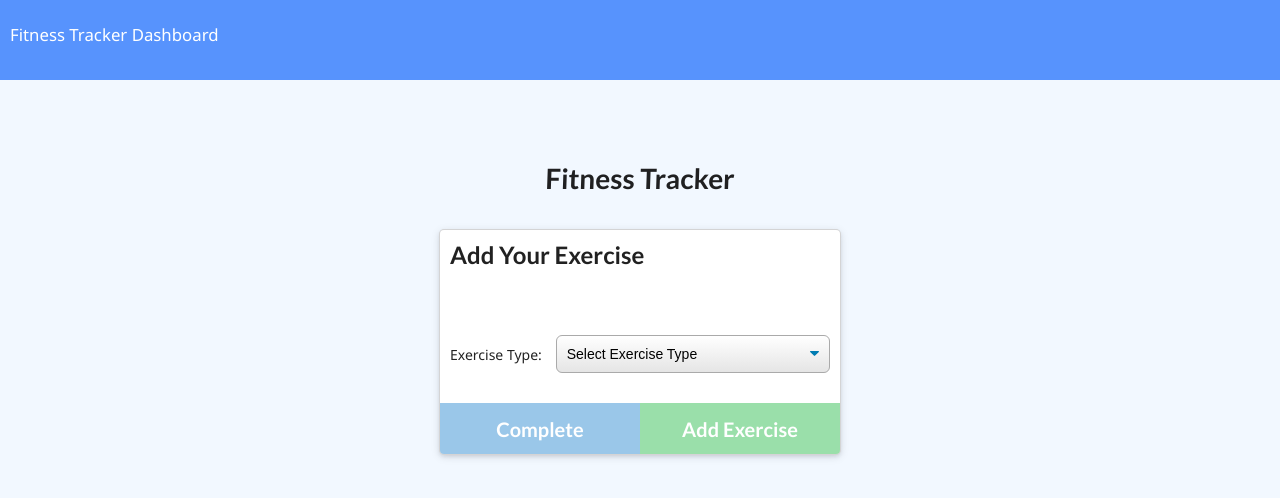
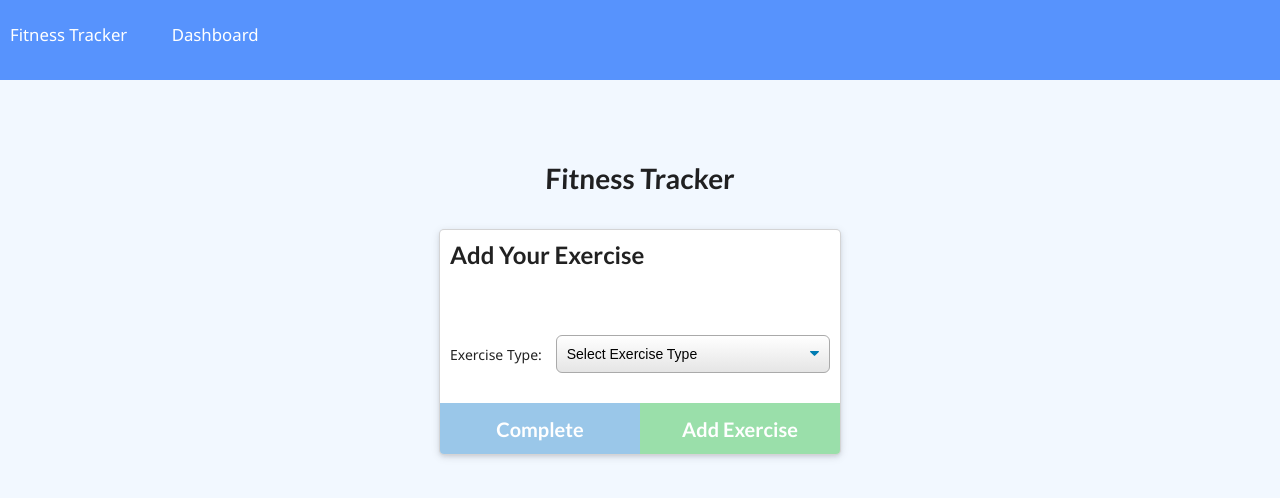
Before and after one commit to lturner19/Track_My_Workout, a website: page public/exercise.html in a window 1280 px wide. Drawn offline with nearby package versions, Linux system fonts and the light colour scheme; no server answers.

Commit message:
addition of class to stats href to add spacing to nav links

```diff
--- a/public/exercise.html
+++ b/public/exercise.html
@@ -13,7 +13,7 @@
 <body>
   <nav>
     <a href="/">Fitness Tracker</a>
-    <a href="/stats">Dashboard</a>
+    <a class="stats" href="/stats">Dashboard</a>
   </nav>
   <div class="wrapper">
     <header>
```
